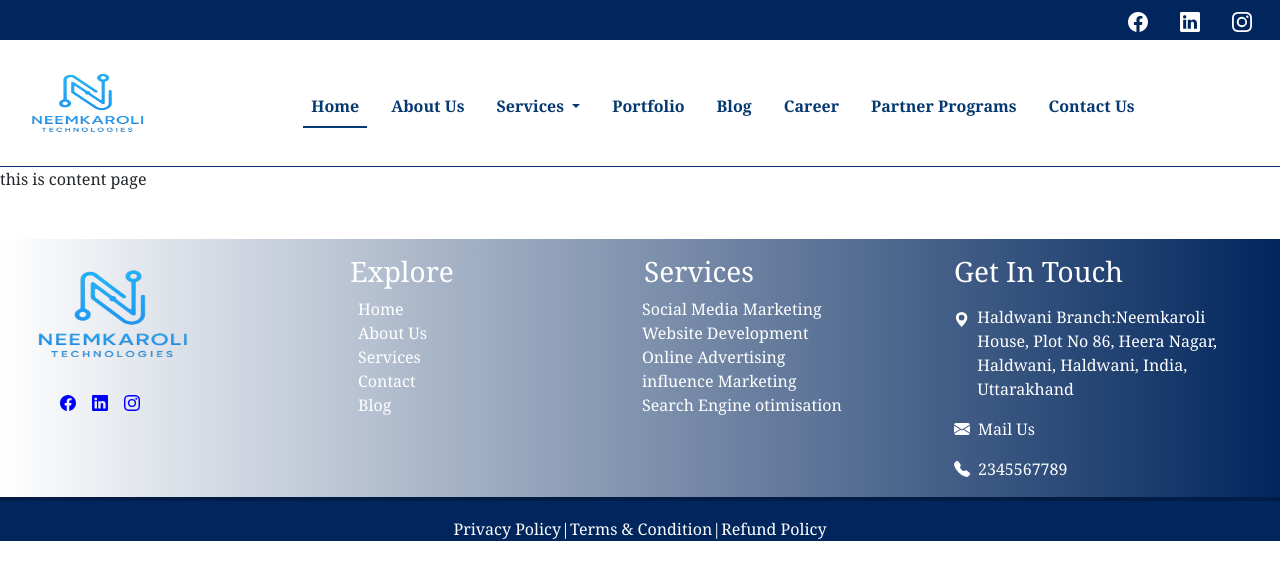
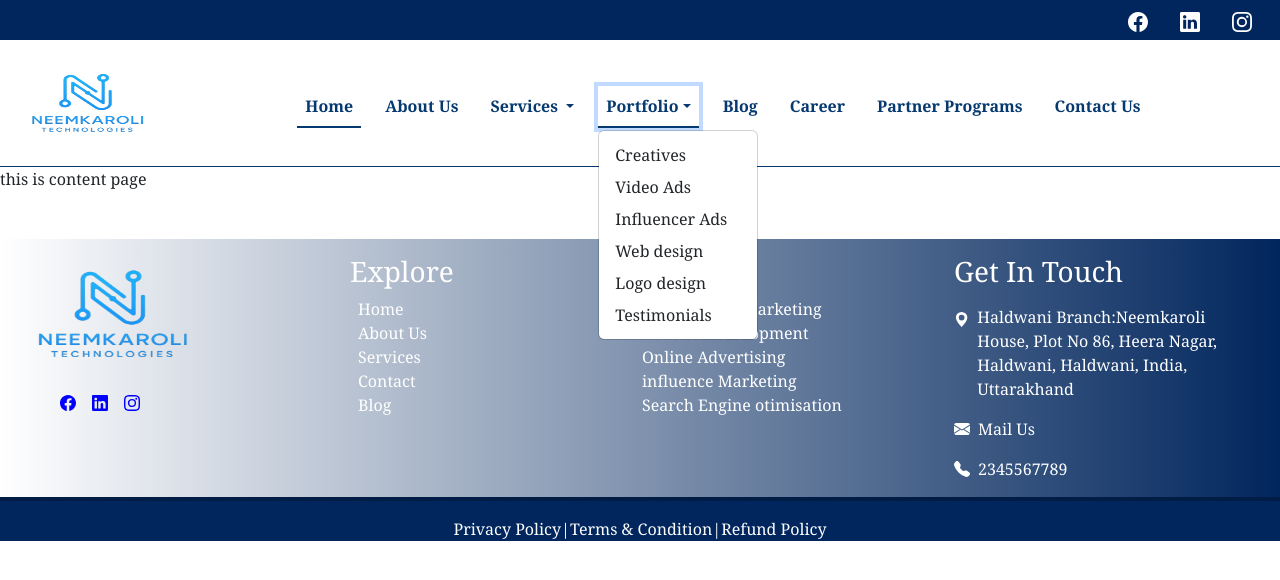
Before and after one commit to neemkaroli12/neemkaroli, a Django app: page / in a window 1280 px wide, after a click on "Portfolio". Shown: the top 580 px of the page. Run offline with Django 5.2, Linux system fonts and the light colour scheme.

Commit message:
add link commit

```diff
--- a/templates/layout.html
+++ b/templates/layout.html
@@ -320,8 +320,17 @@
                             </ul>
                         </li>
 
-                        <li class="nav-item">
-                            <a class="nav-link" href="#" style="color:#063970;"><b>Portfolio</b></a>
+                        <li class="nav-item dropdown">
+                            <a class="nav-link dropdown-toggle" style="color:#063970;"href="#" role="button" data-bs-toggle="dropdown" aria-expanded="false">
+                                <b>Portfolio</b></a>
+                            <ul class="dropdown-menu">
+                                <li><a class="dropdown-item" href="#">Creatives</a></li>
+                                <li><a class="dropdown-item" href="#">Video Ads</a></li>
+                                <li><a class="dropdown-item" href="#">Influencer Ads</a></li>
+                                <li><a class="dropdown-item" href="#">Web design</a></li>
+                                <li><a class="dropdown-item" href="#">Logo design</a></li>
+                                <li><a class="dropdown-item" href="#">Testimonials</a></li>
+                            </ul>
                         </li>
                         <li class="nav-item">
                             <a class="nav-link " href="#" style="color:#063970;"><b>Blog</b></a>
```
